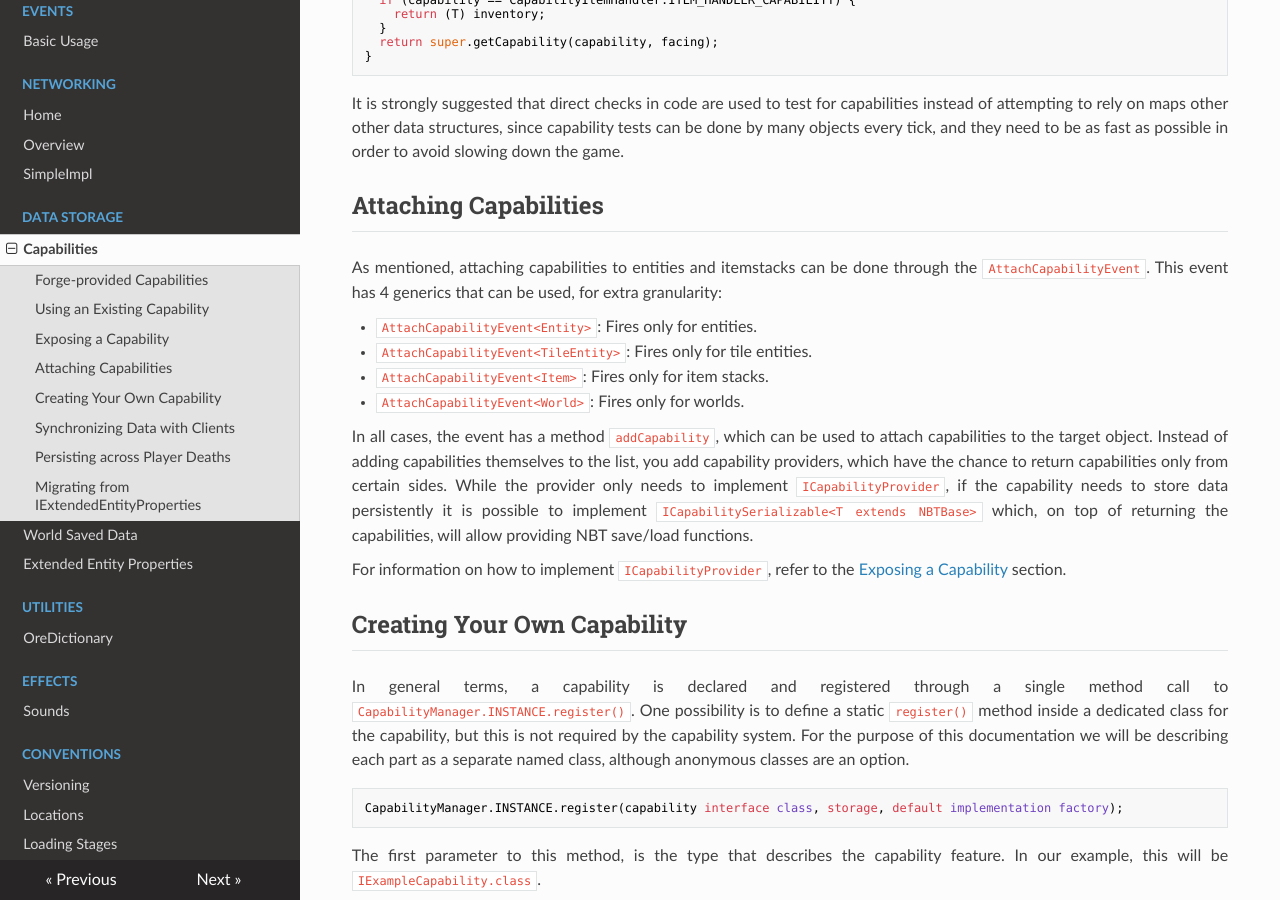
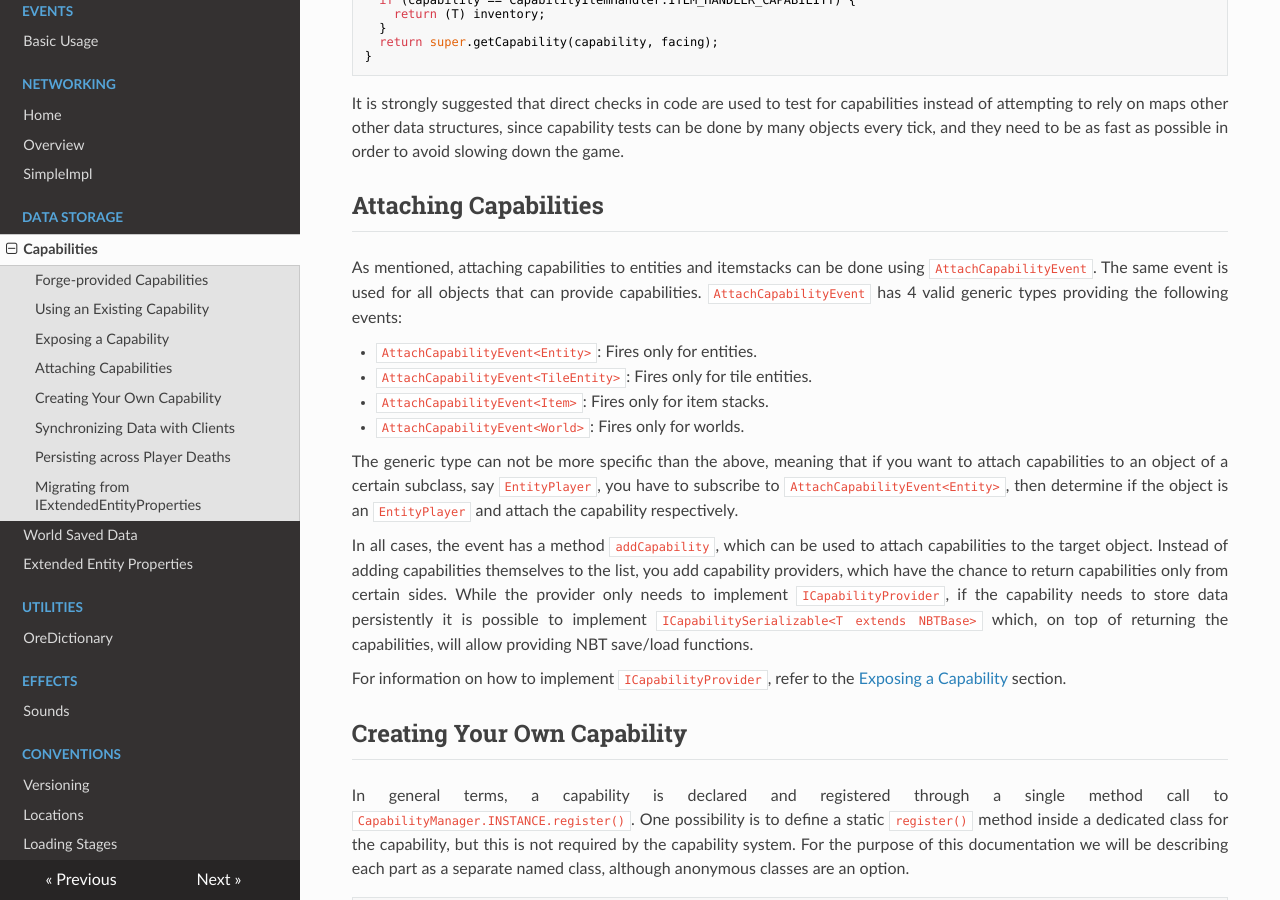
Before and after one commit to MinecraftForge/Documentation, an MkDocs documentation site: the page built from docs/datastorage/capabilities.md, in a window 1280 px wide and 900 px high, scrolled down 2191 px. Built offline with MkDocs 1.6.1, drawn with Linux system fonts in a browser that asks for light colours; nearby versions of some CDN libraries; old or Windows-style settings are respelled for this version of MkDocs.

Commit message:
Update capabilities.md

```diff
--- a/docs/datastorage/capabilities.md
+++ b/docs/datastorage/capabilities.md
@@ -72,12 +72,14 @@ It is strongly suggested that direct checks in code are used to test for capabil
 Attaching Capabilities
 ----------------------
 
-As mentioned, attaching capabilities to entities and itemstacks can be done through the `AttachCapabilityEvent`. This event has 4 generics that can be used, for extra granularity:
+As mentioned, attaching capabilities to entities and itemstacks can be done using `AttachCapabilityEvent`. The same event is used for all objects that can provide capabilities. `AttachCapabilityEvent` has 4 valid generic types providing the following events:
 
 * `AttachCapabilityEvent<Entity>`: Fires only for entities.
 * `AttachCapabilityEvent<TileEntity>`: Fires only for tile entities.
 * `AttachCapabilityEvent<Item>`: Fires only for item stacks.
 * `AttachCapabilityEvent<World>`: Fires only for worlds.
+
+The generic type can not be more specific than the above, meaning that if you want to attach capabilities to an object of a certain subclass, say `EntityPlayer`, you have to subscribe to `AttachCapabilityEvent<Entity>`, then determine if the object is an `EntityPlayer` and attach the capability respectively.
 
 In all cases, the event has a method `addCapability`, which can be used to attach capabilities to the target object. Instead of adding capabilities themselves to the list, you add capability providers, which have the chance to return capabilities only from certain sides. While the provider only needs to implement `ICapabilityProvider`, if the capability needs to store data persistently it is possible to implement `ICapabilitySerializable<T extends NBTBase>` which, on top of returning the capabilities, will allow providing NBT save/load functions.
 
```
